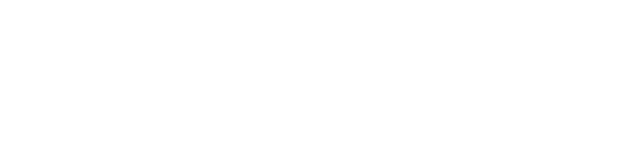
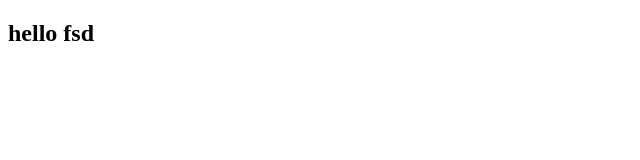
Before and after one commit to VikramDharsh/demo-project, a plain HTML site: page index.html in a window 1280 px wide. Shown: the whole page, without its empty margins (0-640 px from the left). Drawn offline with Linux system fonts and the light colour scheme.

Commit message:
index changed

```diff
--- a/index.html
+++ b/index.html
@@ -7,6 +7,7 @@
 </head>
 <body>
 
+    <h2>hello fsd</h2>
 
 
 </body>
```
